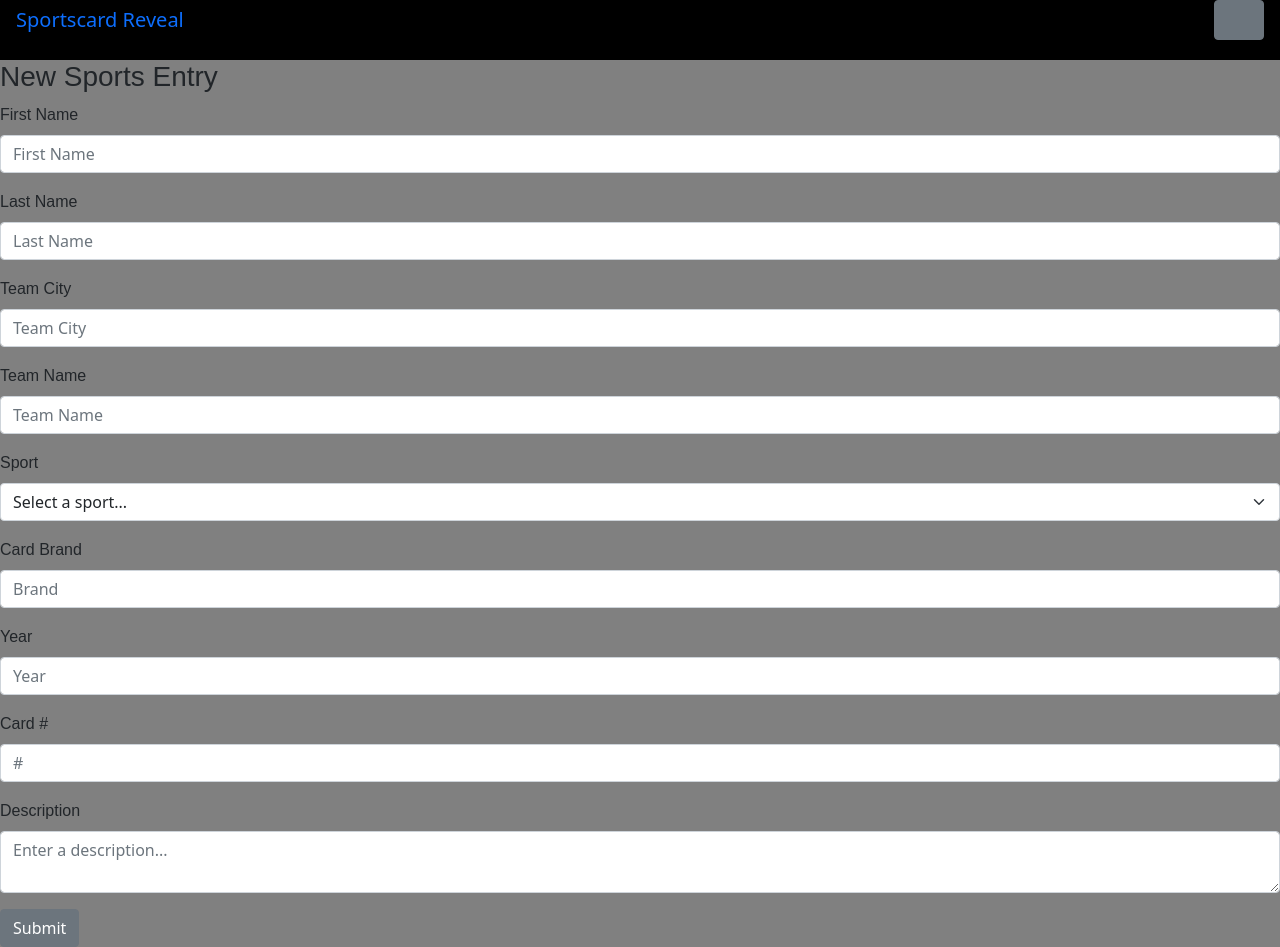
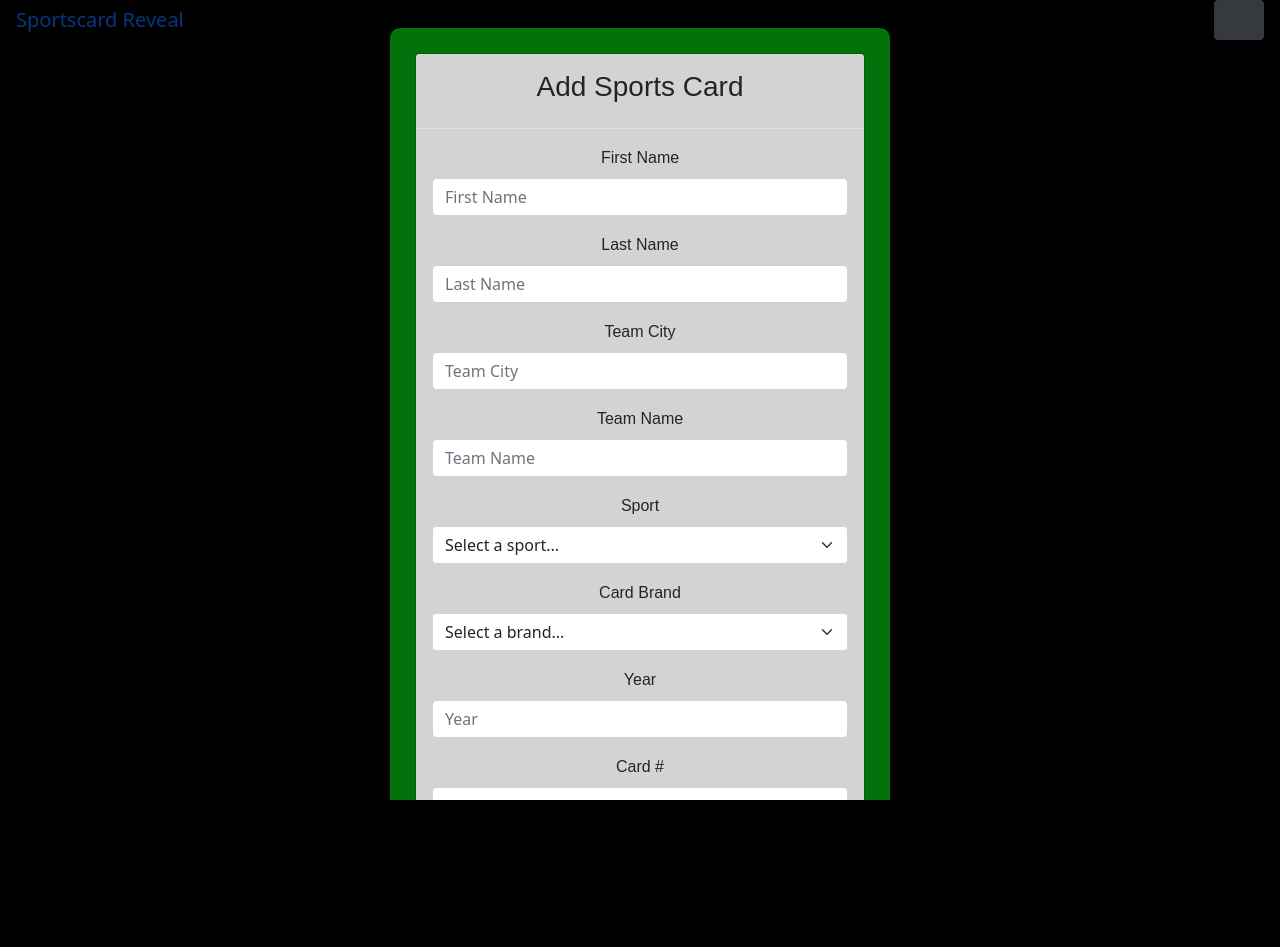
Before and after one commit to jimmyh1150/SportsCardReveal-Client, a React (Create React App) app: page /sportscard/new in a window 1280 px wide. After the commit the page ends 800 px from the top, so only its background shows below. Built offline with nearby package versions, Linux system fonts and the light colour scheme; sample sign-in values are in the browser's storage.

Commit message:
initial styling started

```diff
--- a/src/App.css
+++ b/src/App.css
@@ -4,9 +4,14 @@
 }
 #app-header {
   background-color: black;
+  font-size: 12px;
 }
 #app-content {
-  background-color: gray;
+  background-color: rgb(0, 0, 0);
+  color: #fff;
+
+  justify-content: center;
+
 }
 #login-page {
   display: grid;
--- a/src/Components/CommentCreate.tsx
+++ b/src/Components/CommentCreate.tsx
@@ -77,7 +77,7 @@ export default class CreateComment extends React.Component<Props, State> {
         <ModalBody style={{ backgroundColor: "lightgray" }}>
           <Form>
             <FormGroup>
-              <Label htmlFor="cardComment">Comment</Label>
+              <Label htmlFor="cardComment"></Label>
               <Input
                 placeholder="Enter Comment"
                 name="cardComment"
--- /dev/null
+++ b/src/Components/DisplaySportscard.css
@@ -0,0 +1,37 @@
+.title{
+    display: flex;
+    justify-content: center;
+    align-items: center;
+   }
+
+.title h1 {
+    color: rgb(68, 37, 129);
+   }
+
+table {
+    height: 100vh;
+    width: 100%;
+}
+
+th {
+    background-color: rgb(219, 206, 206);
+    color: rgb(0, 0, 0);
+
+}
+
+table, th, td {
+    border: 1px solid rgb(255, 255, 255);
+    text-align: center;
+    font-weight: bold;
+
+}
+
+th, td {
+    padding: 5px;
+}
+
+tr:nth-child(even) {background-color: rgb(12, 12, 12);
+color: rgb(68, 37, 129);
+}
+tr:nth-child(odd) {background-color: rgb(28, 15, 63);
+color: rgb(198, 198, 211)}
--- a/src/Components/DisplaySportscard.tsx
+++ b/src/Components/DisplaySportscard.tsx
@@ -4,6 +4,7 @@ import { API_SERVER } from "../constants";
 import { ISportsCard, IWithAppState, withAppState } from "../AppContext";
 import SportscardUpdate from "./SportscardUpdate";
 import CommentCreate from "./CommentCreate";
+import "./DisplaySportscard.css";
 
 class DisplaySportscard extends Component<IWithAppState> {
   componentDidMount() {
@@ -26,6 +27,10 @@ class DisplaySportscard extends Component<IWithAppState> {
   };
   render() {
     return (
+      <div>
+        <div className="title">
+          <h1>My Cards</h1>
+        </div>
         <table>
           <thead>
             <tr>
@@ -38,8 +43,7 @@ class DisplaySportscard extends Component<IWithAppState> {
               <th>Year</th>
               <th>Card #</th>
               <th>Description</th>
-            <th></th>
-            <th></th>
+              <th>Options</th>
             </tr>
           </thead>
           <tbody>
@@ -53,6 +57,7 @@ class DisplaySportscard extends Component<IWithAppState> {
             ))}
           </tbody>
         </table>
+      </div>
     );
   }
 }
@@ -106,7 +111,6 @@ class SportsCardRow extends Component<
             refetch={this.props.refetch}
           />
         )}
-
         {this.state.isCommenting && (
           <CommentCreate
             sportscardId={this.props.sportsCard.id}
@@ -127,8 +131,8 @@ class SportsCardRow extends Component<
           <td>{sportsCard.cardNumber}</td>
           <td>{sportsCard.cardDescription}</td>
           <td>
+            <button onClick={this.handleToggleEdit}>Edit</button>
             <button onClick={this.handleCommentCreate}>Comment</button>
-            <button onClick={this.handleToggleEdit}>Edit</button>
             <button onClick={this.handleDelete}>Delete</button>
           </td>
         </tr>
--- /dev/null
+++ b/src/Components/DisplayUsers.css
@@ -0,0 +1,17 @@
+.admin{
+    display: flex;
+    flex-direction: column;
+    justify-content: center;
+}
+
+.admin-menu{
+    display: flex;
+    justify-content: center;
+    align-items: center;
+}
+
+table{
+    height: 50vh;
+    width: 100vw;
+
+}
--- a/src/Components/DisplayUsers.tsx
+++ b/src/Components/DisplayUsers.tsx
@@ -1,7 +1,8 @@
 import React, { Component } from "react";
-//import { Table, Button } from "reactstrap";
+import { Table, Button } from "reactstrap";
 import { API_SERVER } from "../constants";
 import { IWithAppState, withAppState, User } from "../AppContext";
+import "./DisplayUsers.css";
 
 class DisplayUsers extends Component<IWithAppState> {
   componentDidMount() {
@@ -24,6 +25,10 @@ class DisplayUsers extends Component<IWithAppState> {
   };
   render() {
     return (
+      <div className="admin">
+        <div className="admin-menu">
+          <h1>Users</h1>
+        </div>
         <table>
           <thead>
             <tr>
@@ -44,6 +49,7 @@ class DisplayUsers extends Component<IWithAppState> {
             ))}
           </tbody>
         </table>
+      </div>
     );
   }
 }
@@ -53,7 +59,7 @@ interface IUserRow {
 }
 class UserRow extends Component<User & IUserRow> {
   handleDelete = () => {
-    const url = `${API_SERVER}/user/delete${this.props.id}`;
+    const url = `${API_SERVER}/user/delete/${this.props.id}`;
     fetch(url, {
       method: "DELETE",
       headers: new Headers({
--- a/src/Components/Nav.tsx
+++ b/src/Components/Nav.tsx
@@ -48,8 +48,8 @@ class Nav extends React.Component<IWithAppState> {
           aria-label="Toggle navigation"
         >
           <span className="navbar-toggler-icon"></span>
-          </button>
-          <div className="collapse navbar-collapse" id="navbarNavAltMarkup">
+        </button> */}
+        {/* <div className="collapse navbar-collapse" id="navbarNavAltMarkup">
           <div className="navbar-nav">
             <Link to={"/"} className="nav-link active" aria-current="page">
               Sportscard Reveal
@@ -57,8 +57,8 @@ class Nav extends React.Component<IWithAppState> {
             <Link to={"/login"} className="nav-link">
               Login
             </Link>
-            </div>
           </div> */}
+        {/* </div> */}
       </nav>
     );
   }
--- a/src/Components/SportscardCreate.tsx
+++ b/src/Components/SportscardCreate.tsx
@@ -1,5 +1,14 @@
 import React, { Component } from "react";
-import { Form, FormGroup, Label, Input, Button } from "reactstrap";
+import {
+  Form,
+  FormGroup,
+  Label,
+  Input,
+  Button,
+  Modal,
+  ModalHeader,
+  ModalBody,
+} from "reactstrap";
 import {
   addSportsCards,
   IWithAppState,
@@ -75,9 +84,23 @@ class SportscardCreate extends Component<Props, State> {
 
   render() {
     return (
+      <Modal
+        style={{
+          padding: "25px 25px 25px 25px",
+          backgroundColor: "#01730A",
+          borderRadius: "10px",
+          textAlign: "center",
+        }}
+        isOpen={true}
+      >
+        <ModalHeader
+          style={{ backgroundColor: "lightgray", justifyContent: "center" }}
+        >
+          <h3>Add Sports Card</h3>
+        </ModalHeader>
+        <ModalBody style={{ backgroundColor: "lightgray" }}>
           <Form>
             <FormGroup>
-          <h3>New Sports Entry</h3>
               <Label htmlFor="playerFirstName">First Name</Label>
               <Input
                 placeholder="First Name"
@@ -152,12 +175,26 @@ class SportscardCreate extends Component<Props, State> {
               <Input
                 placeholder="Brand"
                 name="cardBrand"
-            type="text"
+                type="select"
                 value={this.state.cardBrand}
                 onChange={(e) =>
                   this.setState({ cardBrand: String(e.target.value) })
                 }
-          ></Input>
+              >
+                <option value="" disabled selected hidden>
+                  Select a brand...
+                </option>
+                <option value="Bowman">Bowman</option>
+                <option value="Donruss">Donruss</option>
+                <option value="Fleer">Fleer</option>
+                <option value="Leaf">Leaf</option>
+                <option value="Panini">Panini</option>
+                <option value="Pinnacle">Pinnacle</option>
+                <option value="Score">Score</option>
+                <option value="Topps">Topps</option>
+                <option value="Upper Deck">Upper Deck</option>
+                <option value="Other">Other</option>
+              </Input>
             </FormGroup>
             <FormGroup>
               <Label htmlFor="cardYear">Year</Label>
@@ -205,6 +242,8 @@ class SportscardCreate extends Component<Props, State> {
               Submit
             </Button>
           </Form>
+        </ModalBody>
+      </Modal>
     );
   }
 }
--- a/src/Components/SportscardUpdate.tsx
+++ b/src/Components/SportscardUpdate.tsx
@@ -47,7 +47,7 @@ class SportscardUpdate extends Component<Props, ISportsCard> {
           throw response.json();
         }
         console.log(response.json());
-        this.props.refetch();
+        this.props.navigate("/home");
       })
       .catch((err) => console.log(err));
   };
--- a/src/index.css
+++ b/src/index.css
@@ -3,7 +3,7 @@
 }
 
 body{
-  background: #0a8a3f !important;
+  background: #000000 !important;
   min-height: 100vh;
   display: flex;
   font-weight: 400;
```
Also changed, not shown: src/App.tsx (+0 -8 lines). Lines whose indentation alone changed are shown as unchanged.
